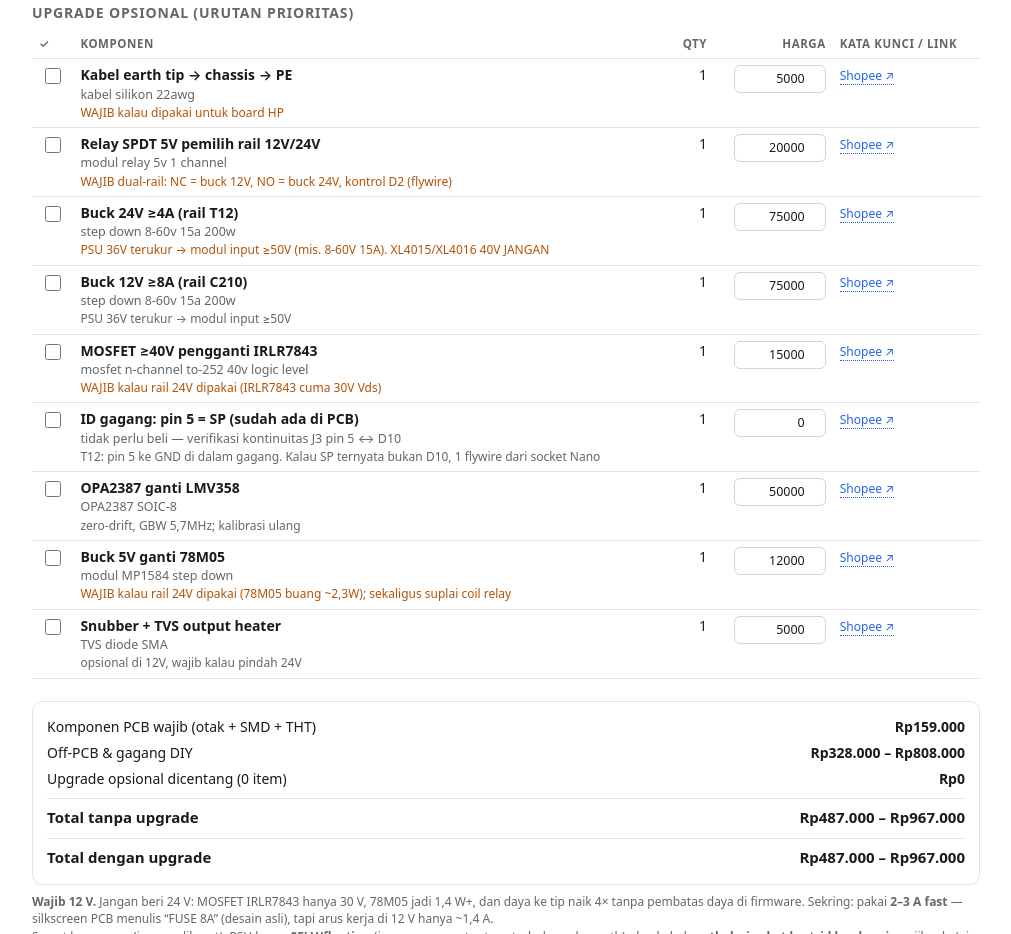
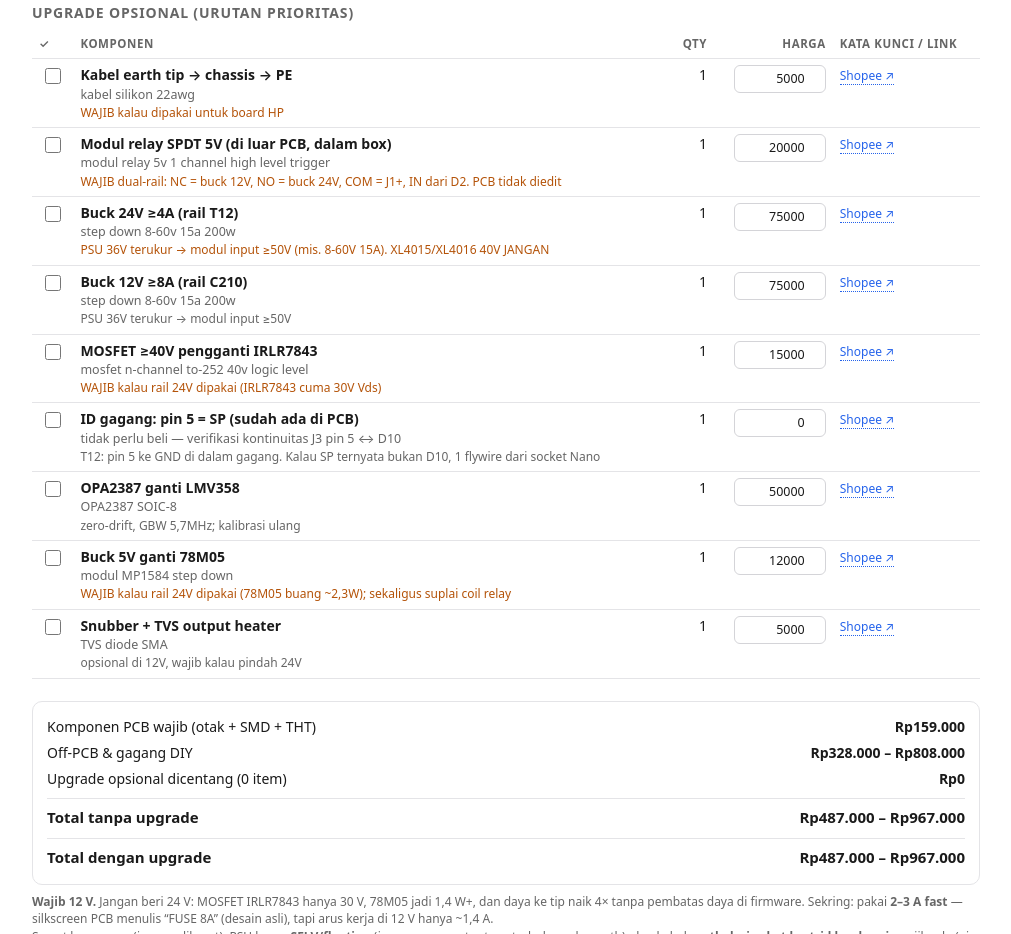
Before and after one commit to mift2609/c210-diy-station-bom, a plain HTML site: page index.html in a window 1280 px wide. Shown: the part 2353-3287 px from the top of the page, without its empty margins (134-1145 px from the left). Drawn offline with Linux system fonts and the light colour scheme.

Commit message:
Perjelas: relay = modul di luar PCB (wiring + setting trigger + alternatif saklar manual)

```diff
--- a/index.html
+++ b/index.html
@@ -114,7 +114,7 @@ const SECTIONS = [
   ]},
   { id: "upgrade", title: "Upgrade opsional (urutan prioritas)", optional: true, items: [
     { name: "Kabel earth tip → chassis → PE", spec: "kabel silikon 22awg", qty: 1, price: 5000, note: "WAJIB kalau dipakai untuk board HP" },
-    { name: "Relay SPDT 5V pemilih rail 12V/24V", spec: "modul relay 5v 1 channel", qty: 1, price: 20000, note: "WAJIB dual-rail: NC = buck 12V, NO = buck 24V, kontrol D2 (flywire)" },
+    { name: "Modul relay SPDT 5V (di luar PCB, dalam box)", spec: "modul relay 5v 1 channel high level trigger", qty: 1, price: 20000, note: "WAJIB dual-rail: NC = buck 12V, NO = buck 24V, COM = J1+, IN dari D2. PCB tidak diedit" },
     { name: "Buck 24V ≥4A (rail T12)", spec: "step down 8-60v 15a 200w", qty: 1, price: 75000, note: "PSU 36V terukur → modul input ≥50V (mis. 8-60V 15A). XL4015/XL4016 40V JANGAN" },
     { name: "Buck 12V ≥8A (rail C210)", spec: "step down 8-60v 15a 200w", qty: 1, price: 75000, note: "PSU 36V terukur → modul input ≥50V" },
     { name: "MOSFET ≥40V pengganti IRLR7843", spec: "mosfet n-channel to-252 40v logic level", qty: 1, price: 15000, note: "WAJIB kalau rail 24V dipakai (IRLR7843 cuma 30V Vds)" },
```
Also changed, not shown: 2 other files.
